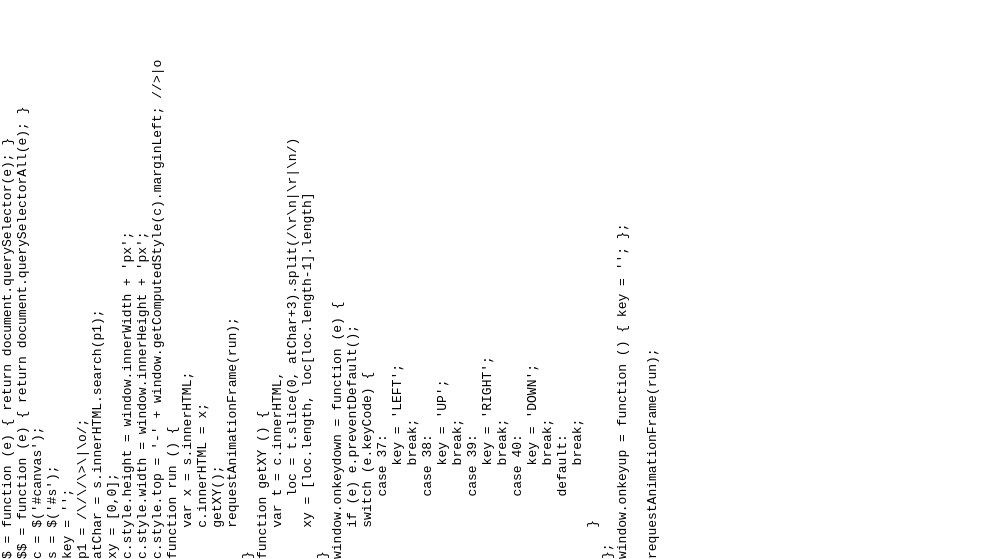
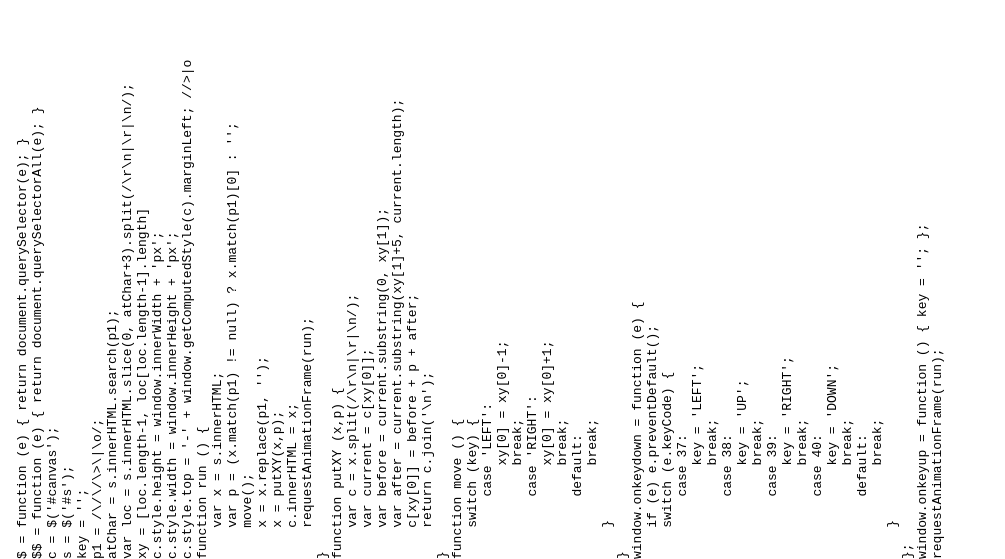
Before and after one commit to danreeves/javascript-quine-game, a plain HTML site: page index.html in a window 1280 px wide. Shown: the part 241-800 px from the top of the page, without its empty margins (0-1005 px from the left). Drawn offline with Linux system fonts and the light colour scheme.

Commit message:
got movement on the code yeeaah

```diff
--- a/index.html
+++ b/index.html
@@ -21,27 +21,47 @@
 </head>
 <body>
     <pre id="canvas"></pre>
-    <script id="s">$ = function (e) { return document.querySelector(e); }
+    <script id="s">
+$ = function (e) { return document.querySelector(e); }
 $$ = function (e) { return document.querySelectorAll(e); }
 c = $('#canvas');
 s = $('#s');
 key = '';
 p1 = /\/\/\>\|\o/;
 atChar = s.innerHTML.search(p1);
-xy = [0,0];
+var loc = s.innerHTML.slice(0, atChar+3).split(/\r\n|\r|\n/);
+xy = [loc.length-1, loc[loc.length-1].length]
 c.style.height = window.innerWidth + 'px';
 c.style.width = window.innerHeight + 'px';
 c.style.top = '-' + window.getComputedStyle(c).marginLeft; //>|o
 function run () {
     var x = s.innerHTML;
+    var p = (x.match(p1) != null) ? x.match(p1)[0] : '';
+    move();
+    x = x.replace(p1, '');
+    x = putXY(x,p);
     c.innerHTML = x;
-    getXY();
     requestAnimationFrame(run);
 }
-function getXY () {
-    var t = c.innerHTML,
-        loc = t.slice(0, atChar+3).split(/\r\n|\r|\n/)
-    xy = [loc.length, loc[loc.length-1].length]
+function putXY (x,p) {
+    var c = x.split(/\r\n|\r|\n/);
+    var current = c[xy[0]];
+    var before = current.substring(0, xy[1]);
+    var after = current.substring(xy[1]+5, current.length);
+    c[xy[0]] = before + p + after;
+    return c.join('\n');
+}
+function move () {
+    switch (key) {
+        case 'LEFT':
+            xy[0] = xy[0]-1;
+            break;
+        case 'RIGHT':
+            xy[0] = xy[0]+1;
+            break;
+        default:
+            break;
+    }
 }
 window.onkeydown = function (e) {
     if (e) e.preventDefault();
@@ -63,7 +83,6 @@ window.onkeydown = function (e) {
     }
 };
 window.onkeyup = function () { key = ''; };
-
 requestAnimationFrame(run);
     </script>
 </body>
```
